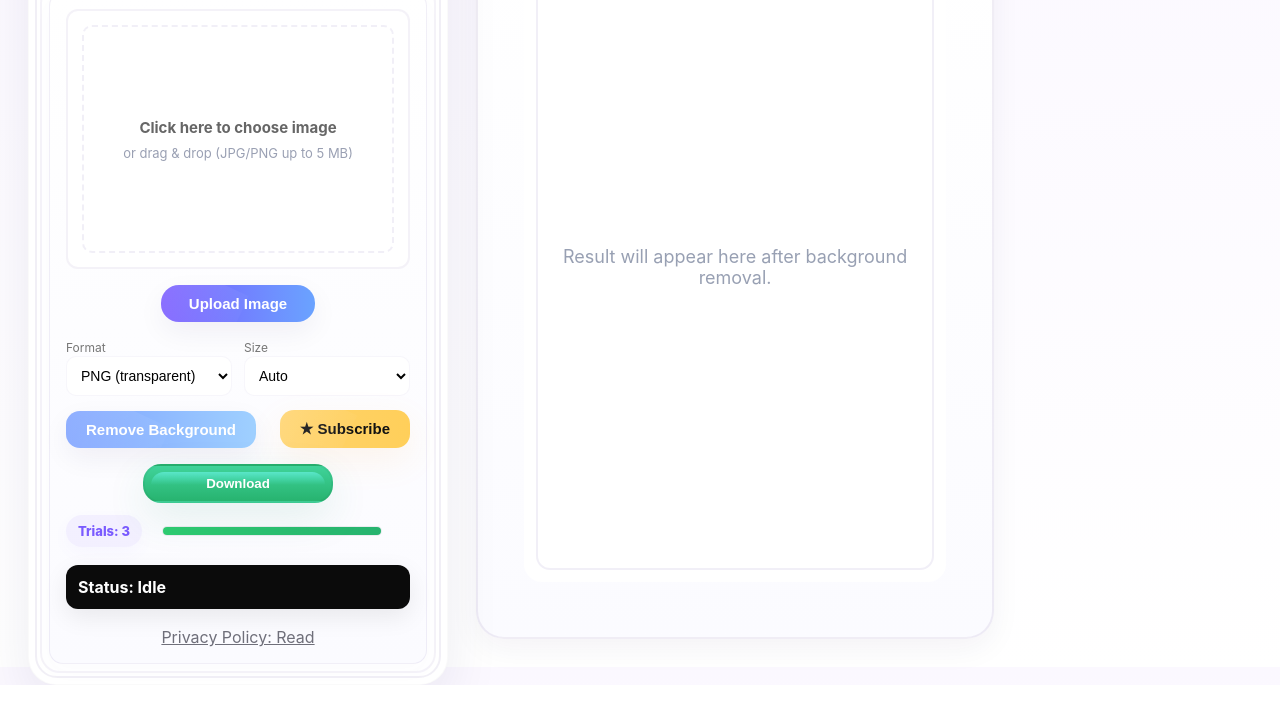
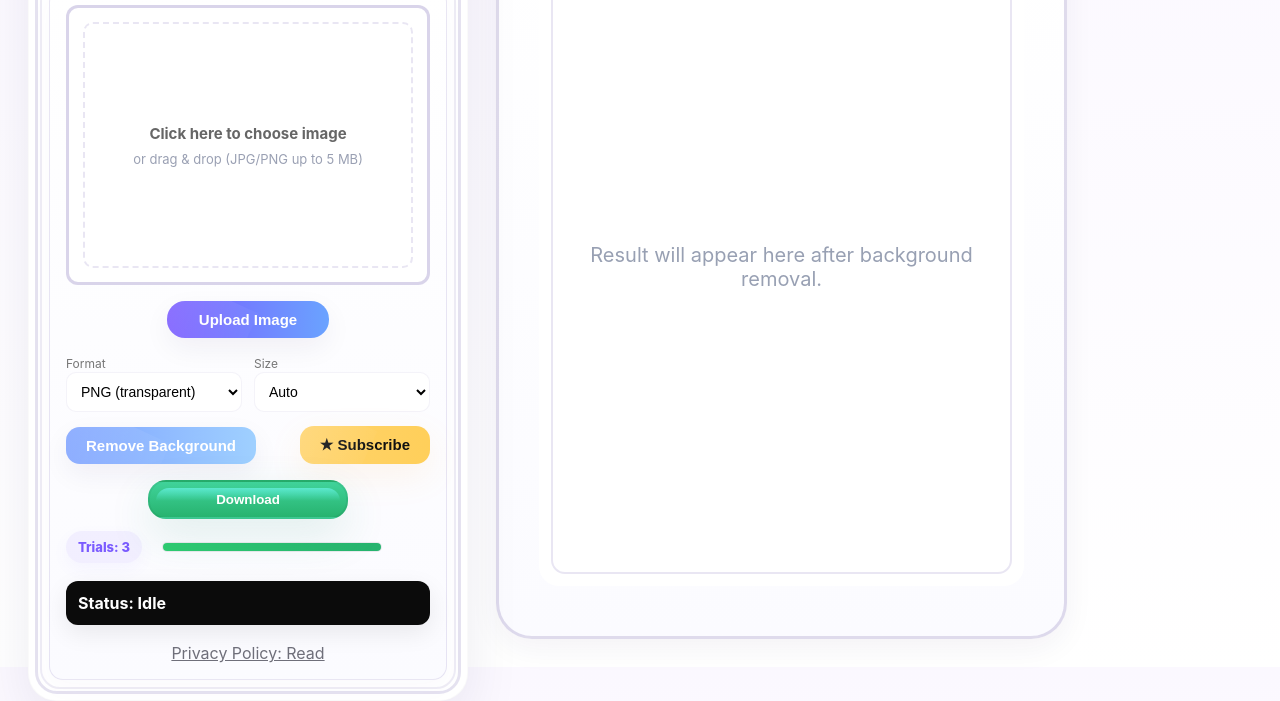
Before and after one commit to zeeali2600-ship-it/magiccutbg, a plain HTML site: page index.html in a window 1280 px wide. Shown: the part 133-834 px from the top of the page. Drawn offline with Linux system fonts and the light colour scheme.

Commit message:
Refine styles for outlines, dimensions, and buttons
Updated CSS variables for outlines, dimensions, and button styles. Enhanced visual elements like cards and upload boxes for a cleaner appearance.

```diff
--- a/index.html
+++ b/index.html
@@ -14,14 +14,14 @@
       --accent-yellow:#ffd36b;
       --green1:#40d39a;
       --green2:#27b36f;
-      --outline-strong: rgba(120,100,180,0.16);
-      --outline-subtle: rgba(120,100,180,0.10);
+      --outline-strong: rgba(120,100,180,0.28); /* darker */
+      --outline-subtle: rgba(120,100,180,0.16);  /* darker subtle */
       --radius-lg:28px;
       --radius-md:12px;
       --shadow-strong: 0 22px 56px rgba(30,20,80,0.08);
       --shadow-soft: 0 10px 30px rgba(30,20,80,0.05);
-      --max-upload-h:260px;
-      --content-width:420px;
+      --max-upload-h:280px; /* allow larger preview */
+      --content-width:440px; /* a bit wider left column */
     }
     *{box-sizing:border-box}
     body{
@@ -42,22 +42,21 @@
       box-shadow:var(--shadow-strong);
       border:1px solid rgba(0,0,0,0.02);
       position:relative;
-      /* visible outer rounded outline on top of card (like sample) */
     }
-    /* outline ring like sample above card */
+    /* stronger outline ring on card */
     .card::before{
       content:'';
       position:absolute;
       inset:6px;
       border-radius:calc(var(--radius-lg) - 6px);
-      border:2px solid rgba(200,190,220,0.25);
+      border:3px solid rgba(160,150,200,0.28); /* darker visible ring */
       pointer-events:none;
     }
 
     /* Brand */
     .brand{text-align:center;margin-bottom:8px}
     .brand h1{
-      font-size:42px;
+      font-size:38px;
       margin:6px 0 4px 0;
       line-height:1;
       font-weight:900;
@@ -68,52 +67,51 @@
     }
     .brand p{margin:0;color:#6b6b77;font-size:13px}
 
-    /* inner panel (content box) with subtle outer outline line */
+    /* inner panel with slightly stronger outline */
     .inner{
       background: linear-gradient(180deg,#fff,#fbfbff);
       border-radius:14px;
       padding:16px;
       margin-top:6px;
       border:1px solid var(--outline-subtle);
-      box-shadow: 0 8px 22px rgba(120,100,180,0.02);
+      box-shadow: 0 8px 22px rgba(120,100,180,0.03);
       position:relative;
     }
-    /* inner outline ring like example for boxes */
     .inner::before{
       content:'';
       position:absolute;
       inset:-10px;
       border-radius:20px;
-      border:2px solid rgba(200,190,220,0.18);
+      border:2px solid rgba(160,150,200,0.18);
       pointer-events:none;
     }
 
-    /* upload box: outer border + dashed inner outline (matches screenshot style) */
+    /* Upload box: outer border + dashed inner outline, now darker */
     .upload{
       position:relative;
       border-radius:12px;
       padding:20px;
-      min-height:260px;
+      min-height:280px;
       display:flex;
       align-items:center;
       justify-content:center;
       background:#fff;
       overflow:hidden;
-      border:2px solid rgba(200,190,220,0.20); /* visible outer outline */
+      border:3px solid var(--outline-strong); /* darker outer border */
     }
     .upload::after{
       content:'';
       position:absolute;
       inset:14px;
       border-radius:10px;
-      border:2px dashed var(--outline-subtle); /* dashed inner outline */
+      border:2px dashed var(--outline-subtle); /* inner dashed */
       pointer-events:none;
     }
     .upload input{display:none}
     .placeholder{color:#98a0b3;text-align:center;font-size:15px;z-index:2}
     .upload img{max-width:100%;max-height:var(--max-upload-h);border-radius:10px;object-fit:contain;z-index:2}
 
-    /* Buttons - slim, consistent */
+    /* Buttons - clean slim look */
     .btn{
       display:inline-block;
       padding:10px 20px;
@@ -135,7 +133,7 @@
     .btn:before{content:'';position:absolute;left:-40%;top:-60%;width:90%;height:220%;transform:rotate(25deg);opacity:0.22;background:linear-gradient(90deg,rgba(255,255,255,0.95),rgba(255,255,255,0.12));transition:all .6s ease}
     .btn:hover:before{left:120%;opacity:0.6}
 
-    .btn-upload{background:linear-gradient(90deg,var(--accent1),var(--accent2));padding:10px 28px;border-radius:18px;}
+    .btn-upload{background:linear-gradient(90deg,var(--accent1),var(--accent2));padding:10px 32px;border-radius:18px;}
     .btn-remove{background:linear-gradient(90deg,#7fa3ff,#9fd0ff);min-width:170px;border-radius:14px;}
     .btn-sub{background:linear-gradient(90deg,var(--accent-yellow),#ffcf5a);color:#111;min-width:120px;border-radius:14px;box-shadow:0 12px 34px rgba(255,170,60,0.10)}
     .btn-download{
@@ -144,9 +142,9 @@
       border-radius:18px;
       display:block;
       margin:16px auto 0;
-      min-width:190px;
-      box-shadow: 0 14px 40px rgba(40,150,110,0.12);
-      border:2px solid rgba(0,0,0,0.04);
+      min-width:200px;
+      box-shadow: 0 16px 44px rgba(40,150,110,0.14);
+      border:2px solid rgba(0,0,0,0.05);
       color:#fff;
       font-weight:900;
       position:relative;
@@ -156,7 +154,7 @@
       position:absolute;
       left:6px;right:6px;top:6px;
       height:36%;
-      background: linear-gradient(180deg, rgba(255,255,255,0.5), rgba(255,255,255,0));
+      background: linear-gradient(180deg, rgba(255,255,255,0.55), rgba(255,255,255,0));
       border-radius:14px 14px 0 0;
       pointer-events:none;
       mix-blend-mode:overlay;
@@ -166,40 +164,40 @@
     .controls{display:flex;gap:12px;margin-top:14px;align-items:center}
     .field{flex:1}
     select,input{
-      padding:10px;border-radius:10px;border:1px solid rgba(120,100,180,0.06);background:#fff;width:100%;font-size:14px;
+      padding:10px;border-radius:10px;border:1px solid rgba(120,100,180,0.08);background:#fff;width:100%;font-size:14px;
     }
 
-    /* actions layout */
+    /* actions */
     .actions{display:flex;gap:12px;margin-top:14px;align-items:center;justify-content:space-between}
     .actions .left{flex:1}
     .download-row{text-align:center;margin-top:12px}
 
-    /* footer: trials placed under buttons */
+    /* footer */
     .footer{margin-top:12px;display:flex;flex-direction:column;gap:10px}
     .trials-wrap{display:flex;align-items:center;gap:12px;justify-content:flex-start}
-    .trials-oval{background:rgba(122,91,255,0.07);padding:8px 12px;border-radius:999px;font-weight:800;color:var(--accent1);font-size:13px;box-shadow:0 6px 16px rgba(122,91,255,0.04)}
-    .progress-wrap{width:220px;height:10px;background:#f4f4f8;border-radius:999px;overflow:hidden;border:1px solid rgba(0,0,0,0.03)}
+    .trials-oval{background:rgba(122,91,255,0.08);padding:8px 12px;border-radius:999px;font-weight:800;color:var(--accent1);font-size:13px;box-shadow:0 6px 16px rgba(122,91,255,0.05)}
+    .progress-wrap{width:220px;height:10px;background:#f4f4f8;border-radius:999px;overflow:hidden;border:1px solid rgba(0,0,0,0.04)}
     .progress-bar{height:100%;background:linear-gradient(90deg,#2ecc71,#27b36f);width:100%;transition:width .3s}
 
     .status-pill{margin-top:8px;background:#0b0b0b;color:#fff;padding:12px;border-radius:12px;font-weight:700;box-shadow:0 8px 24px rgba(0,0,0,0.08)}
 
-    /* RESULT PANEL: larger, centered, outer & inner outlines like sample */
+    /* RESULT PANEL: larger, darker outlines, centered content */
     .result-frame{
       width:100%;
       height:calc(100vh - 56px);
-      border-radius:28px;
-      padding:28px;
+      border-radius:36px;
+      padding:30px;
       background:linear-gradient(180deg,#fff,#fbfbff);
       box-shadow:var(--shadow-soft);
-      border:2px solid rgba(200,190,220,0.28); /* visible outer outline like screenshot */
+      border:3px solid rgba(160,150,200,0.34); /* much more visible outer outline */
       display:flex;
       align-items:center;
       justify-content:center;
     }
     .result-inner{
-      width:92%;
-      height:92%;
-      border-radius:18px;
+      width:96%;
+      height:94%;
+      border-radius:20px;
       padding:18px;
       background:#fff;
       display:flex;
@@ -207,19 +205,19 @@
       justify-content:center;
       position:relative;
     }
-    /* inner faint rounded line inside result area (like example) */
+    /* inner faint rounded line */
     .result-inner::before{
       content:'';
       position:absolute;
       inset:12px;
       border-radius:14px;
-      border:2px solid var(--outline-subtle);
+      border:2px solid rgba(120,100,180,0.16);
       pointer-events:none;
     }
-    .result-note{color:#98a0b3;font-size:18px;text-align:center;align-self:center;z-index:2}
-    .result-img{max-width:100%;max-height:100%;object-fit:contain;border-radius:8px;display:none;box-shadow:0 20px 48px rgba(30,20,80,0.06);z-index:2}
+    .result-note{color:#98a0b3;font-size:20px;text-align:center;align-self:center;z-index:2}
+    .result-img{max-width:100%;max-height:100%;object-fit:contain;border-radius:8px;display:none;box-shadow:0 22px 56px rgba(30,20,80,0.08);z-index:2}
 
-    /* responsive tweaks */
+    /* responsive */
     @media (max-width:980px){
       .app{flex-direction:column;padding:18px;height:auto}
       .left{width:100%}
@@ -392,6 +390,7 @@
       // simulate server processing (replace with real fetch)
       await new Promise(r=>setTimeout(r,1500));
 
+      // demo: reuse uploaded image as processed result
       if (processedBlobUrl && processedBlobUrl !== uploadedBlobUrl) URL.revokeObjectURL(processedBlobUrl);
       processedBlobUrl = uploadedBlobUrl;
       resultPreview.src = processedBlobUrl;
```
